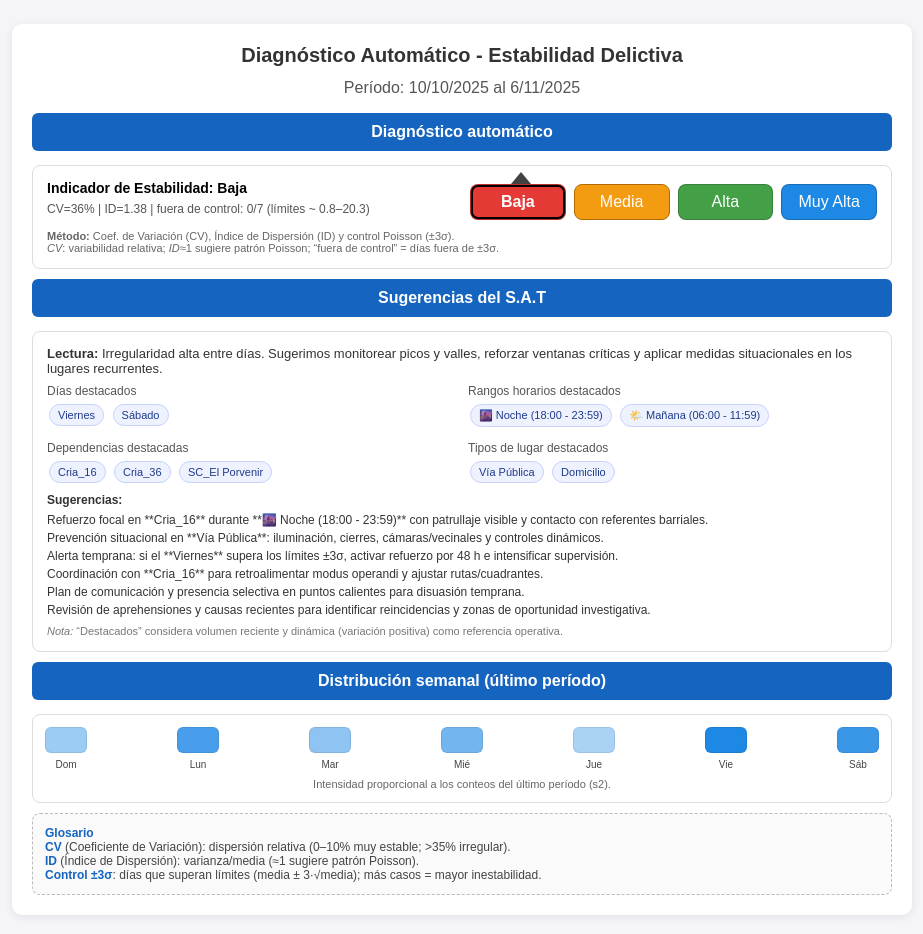
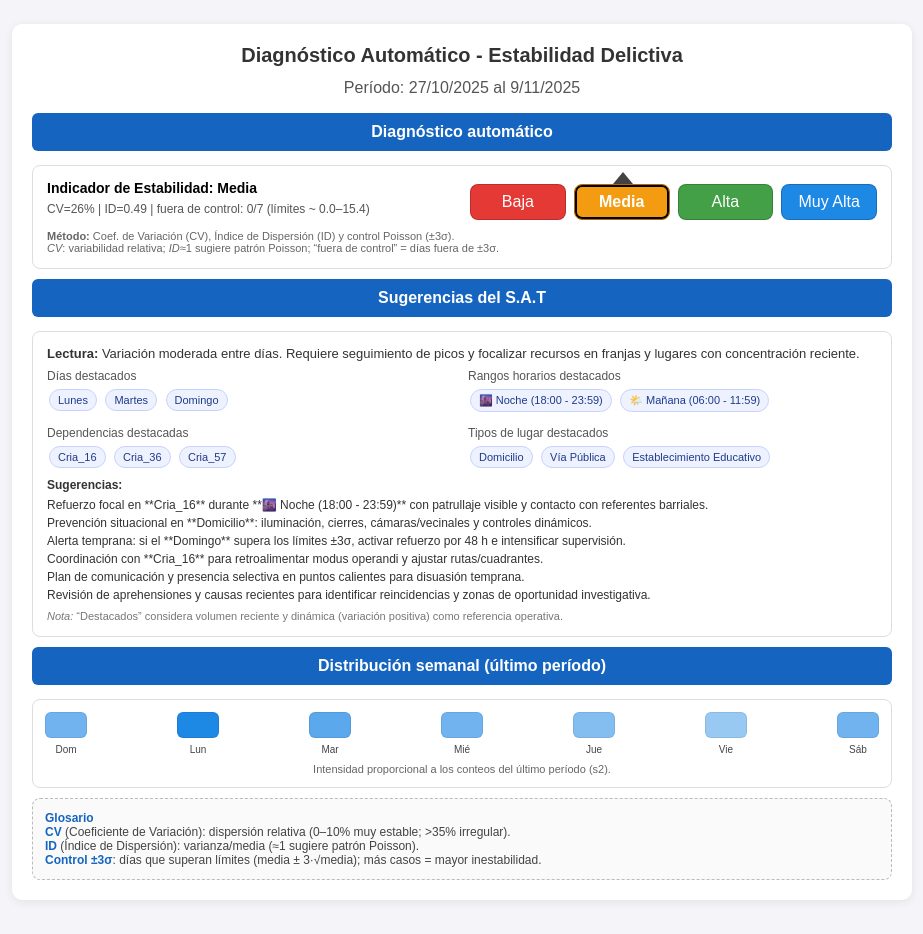
Before and after one commit to satdistrital6-prog/diagnostico, a plain HTML site: page index.html in a window 1280 px wide. Shown: the whole page, without its empty margins (178-1101 px from the left). Drawn offline with Linux system fonts and the light colour scheme.

Commit message:
Update index.html

```diff
--- a/index.html
+++ b/index.html
@@ -16,14 +16,14 @@
   <body>
     <div class="container">
       <h1>Diagnóstico Automático - Estabilidad Delictiva</h1>
-      <p>Período: 10/10/2025 al 6/11/2025</p>
+      <p>Período: 27/10/2025 al 9/11/2025</p>
 
   <div class="header">Diagnóstico automático</div>
   <div style="border:1px solid #ddd;border-radius:8px;padding:14px;background:#fff;margin:10px 0;">
     <div style="display:flex;align-items:flex-start;gap:16px;flex-wrap:wrap;">
       <div style="flex:1;min-width:280px">
-        <div style="font-weight:bold;font-size:14px;margin-bottom:6px;">Indicador de Estabilidad: Baja</div>
-        <div style="font-size:12px;color:#555;">CV=36% | ID=1.38 | fuera de control: 0/7 (límites ~ 0.8–20.3)</div>
+        <div style="font-weight:bold;font-size:14px;margin-bottom:6px;">Indicador de Estabilidad: Media</div>
+        <div style="font-size:12px;color:#555;">CV=26% | ID=0.49 | fuera de control: 0/7 (límites ~ 0.0–15.4)</div>
       </div>
       <div style="flex:1;min-width:300px">
     <div style="position:relative;margin-top:4px;">
@@ -36,7 +36,7 @@
            padding:8px 10px;
            text-align:center;
            border:1px solid rgba(0,0,0,0.2);
-           box-shadow:0 0 0 2px #000 inset;font-weight:bold;
+
           ">
   Baja
 </div>
@@ -49,7 +49,7 @@
            padding:8px 10px;
            text-align:center;
            border:1px solid #b36b00;
-
+           box-shadow:0 0 0 2px #000 inset;font-weight:bold;
           ">
   Media
 </div>
@@ -83,7 +83,7 @@
 
       </div>
       <div style="
-        position:absolute; left: calc(12.5% - 10px); top:-12px;
+        position:absolute; left: calc(37.5% - 10px); top:-12px;
         width: 0; height: 0; border-left: 10px solid transparent; border-right: 10px solid transparent;
         border-bottom: 12px solid #424242;
       "></div>
@@ -99,13 +99,13 @@
   <div class="header">Sugerencias del S.A.T</div>
   <div style="border:1px solid #ddd;border-radius:8px;padding:14px;background:#fff;margin:10px 0;">
     <div style="font-size:13px;color:#333;margin-bottom:8px;">
-      <b>Lectura:</b> Irregularidad alta entre días. Sugerimos monitorear picos y valles, reforzar ventanas críticas y aplicar medidas situacionales en los lugares recurrentes.
+      <b>Lectura:</b> Variación moderada entre días. Requiere seguimiento de picos y focalizar recursos en franjas y lugares con concentración reciente.
     </div>
 
     <div style="display:grid;grid-template-columns:1fr 1fr;gap:12px; margin-bottom:8px;">
       <div>
         <div style="font-size:12px;color:#555;margin-bottom:4px;">Días destacados</div>
-        <span style="display:inline-block;background:#eef2ff;border:1px solid #c7d2fe;color:#1e3a8a;padding:4px 8px;border-radius:999px;font-size:11px;margin:2px;">Viernes</span> <span style="display:inline-block;background:#eef2ff;border:1px solid #c7d2fe;color:#1e3a8a;padding:4px 8px;border-radius:999px;font-size:11px;margin:2px;">Sábado</span>
+        <span style="display:inline-block;background:#eef2ff;border:1px solid #c7d2fe;color:#1e3a8a;padding:4px 8px;border-radius:999px;font-size:11px;margin:2px;">Lunes</span> <span style="display:inline-block;background:#eef2ff;border:1px solid #c7d2fe;color:#1e3a8a;padding:4px 8px;border-radius:999px;font-size:11px;margin:2px;">Martes</span> <span style="display:inline-block;background:#eef2ff;border:1px solid #c7d2fe;color:#1e3a8a;padding:4px 8px;border-radius:999px;font-size:11px;margin:2px;">Domingo</span>
       </div>
       <div>
         <div style="font-size:12px;color:#555;margin-bottom:4px;">Rangos horarios destacados</div>
@@ -113,18 +113,18 @@
       </div>
       <div>
         <div style="font-size:12px;color:#555;margin-bottom:4px;">Dependencias destacadas</div>
-        <span style="display:inline-block;background:#eef2ff;border:1px solid #c7d2fe;color:#1e3a8a;padding:4px 8px;border-radius:999px;font-size:11px;margin:2px;">Cria_16</span> <span style="display:inline-block;background:#eef2ff;border:1px solid #c7d2fe;color:#1e3a8a;padding:4px 8px;border-radius:999px;font-size:11px;margin:2px;">Cria_36</span> <span style="display:inline-block;background:#eef2ff;border:1px solid #c7d2fe;color:#1e3a8a;padding:4px 8px;border-radius:999px;font-size:11px;margin:2px;">SC_El Porvenir</span>
+        <span style="display:inline-block;background:#eef2ff;border:1px solid #c7d2fe;color:#1e3a8a;padding:4px 8px;border-radius:999px;font-size:11px;margin:2px;">Cria_16</span> <span style="display:inline-block;background:#eef2ff;border:1px solid #c7d2fe;color:#1e3a8a;padding:4px 8px;border-radius:999px;font-size:11px;margin:2px;">Cria_36</span> <span style="display:inline-block;background:#eef2ff;border:1px solid #c7d2fe;color:#1e3a8a;padding:4px 8px;border-radius:999px;font-size:11px;margin:2px;">Cria_57</span>
       </div>
       <div>
         <div style="font-size:12px;color:#555;margin-bottom:4px;">Tipos de lugar destacados</div>
-        <span style="display:inline-block;background:#eef2ff;border:1px solid #c7d2fe;color:#1e3a8a;padding:4px 8px;border-radius:999px;font-size:11px;margin:2px;">Vía Pública</span> <span style="display:inline-block;background:#eef2ff;border:1px solid #c7d2fe;color:#1e3a8a;padding:4px 8px;border-radius:999px;font-size:11px;margin:2px;">Domicilio</span>
+        <span style="display:inline-block;background:#eef2ff;border:1px solid #c7d2fe;color:#1e3a8a;padding:4px 8px;border-radius:999px;font-size:11px;margin:2px;">Domicilio</span> <span style="display:inline-block;background:#eef2ff;border:1px solid #c7d2fe;color:#1e3a8a;padding:4px 8px;border-radius:999px;font-size:11px;margin:2px;">Vía Pública</span> <span style="display:inline-block;background:#eef2ff;border:1px solid #c7d2fe;color:#1e3a8a;padding:4px 8px;border-radius:999px;font-size:11px;margin:2px;">Establecimiento Educativo</span>
       </div>
     </div>
 
     <div style="font-size:12px;color:#333;margin-top:6px;">
       <b>Sugerencias:</b>
       <ul style="list-style:none;margin:6px 0 0 0;padding-left:0;">
-        <li style="margin-bottom:4px;">Refuerzo focal en **Cria_16** durante **🌆 Noche (18:00 - 23:59)** con patrullaje visible y contacto con referentes barriales.</li><li style="margin-bottom:4px;">Prevención situacional en **Vía Pública**: iluminación, cierres, cámaras/vecinales y controles dinámicos.</li><li style="margin-bottom:4px;">Alerta temprana: si el **Viernes** supera los límites ±3σ, activar refuerzo por 48 h e intensificar supervisión.</li><li style="margin-bottom:4px;">Coordinación con **Cria_16** para retroalimentar modus operandi y ajustar rutas/cuadrantes.</li><li style="margin-bottom:4px;">Plan de comunicación y presencia selectiva en puntos calientes para disuasión temprana.</li><li style="margin-bottom:4px;">Revisión de aprehensiones y causas recientes para identificar reincidencias y zonas de oportunidad investigativa.</li>
+        <li style="margin-bottom:4px;">Refuerzo focal en **Cria_16** durante **🌆 Noche (18:00 - 23:59)** con patrullaje visible y contacto con referentes barriales.</li><li style="margin-bottom:4px;">Prevención situacional en **Domicilio**: iluminación, cierres, cámaras/vecinales y controles dinámicos.</li><li style="margin-bottom:4px;">Alerta temprana: si el **Domingo** supera los límites ±3σ, activar refuerzo por 48 h e intensificar supervisión.</li><li style="margin-bottom:4px;">Coordinación con **Cria_16** para retroalimentar modus operandi y ajustar rutas/cuadrantes.</li><li style="margin-bottom:4px;">Plan de comunicación y presencia selectiva en puntos calientes para disuasión temprana.</li><li style="margin-bottom:4px;">Revisión de aprehensiones y causas recientes para identificar reincidencias y zonas de oportunidad investigativa.</li>
       </ul>
       <div style="font-size:11px;color:#777;margin-top:8px;">
         <em>Nota:</em> “Destacados” considera volumen reciente y dinámica (variación positiva) como referencia operativa.
@@ -138,43 +138,43 @@
 
       <div style="display:flex;flex-direction:column;align-items:center;gap:6px;">
         <div title="Domingo: 7"
-             style="width:40px;height:24px;border-radius:6px;background:rgba(30,136,229, 0.4375);border:1px solid rgba(0,0,0,0.08);"></div>
+             style="width:40px;height:24px;border-radius:6px;background:rgba(30,136,229, 0.6363636363636364);border:1px solid rgba(0,0,0,0.08);"></div>
         <div style="font-size:10px;color:#444;">Dom</div>
       </div>
 
       <div style="display:flex;flex-direction:column;align-items:center;gap:6px;">
-        <div title="Lunes: 13"
-             style="width:40px;height:24px;border-radius:6px;background:rgba(30,136,229, 0.8125);border:1px solid rgba(0,0,0,0.08);"></div>
+        <div title="Lunes: 11"
+             style="width:40px;height:24px;border-radius:6px;background:rgba(30,136,229, 1);border:1px solid rgba(0,0,0,0.08);"></div>
         <div style="font-size:10px;color:#444;">Lun</div>
       </div>
 
       <div style="display:flex;flex-direction:column;align-items:center;gap:6px;">
         <div title="Martes: 8"
-             style="width:40px;height:24px;border-radius:6px;background:rgba(30,136,229, 0.5);border:1px solid rgba(0,0,0,0.08);"></div>
+             style="width:40px;height:24px;border-radius:6px;background:rgba(30,136,229, 0.7272727272727273);border:1px solid rgba(0,0,0,0.08);"></div>
         <div style="font-size:10px;color:#444;">Mar</div>
       </div>
 
       <div style="display:flex;flex-direction:column;align-items:center;gap:6px;">
-        <div title="Miércoles: 10"
-             style="width:40px;height:24px;border-radius:6px;background:rgba(30,136,229, 0.625);border:1px solid rgba(0,0,0,0.08);"></div>
+        <div title="Miércoles: 7"
+             style="width:40px;height:24px;border-radius:6px;background:rgba(30,136,229, 0.6363636363636364);border:1px solid rgba(0,0,0,0.08);"></div>
         <div style="font-size:10px;color:#444;">Mié</div>
       </div>
 
       <div style="display:flex;flex-direction:column;align-items:center;gap:6px;">
         <div title="Jueves: 6"
-             style="width:40px;height:24px;border-radius:6px;background:rgba(30,136,229, 0.375);border:1px solid rgba(0,0,0,0.08);"></div>
+             style="width:40px;height:24px;border-radius:6px;background:rgba(30,136,229, 0.5454545454545454);border:1px solid rgba(0,0,0,0.08);"></div>
         <div style="font-size:10px;color:#444;">Jue</div>
       </div>
 
       <div style="display:flex;flex-direction:column;align-items:center;gap:6px;">
-        <div title="Viernes: 16"
-             style="width:40px;height:24px;border-radius:6px;background:rgba(30,136,229, 1);border:1px solid rgba(0,0,0,0.08);"></div>
+        <div title="Viernes: 5"
+             style="width:40px;height:24px;border-radius:6px;background:rgba(30,136,229, 0.45454545454545453);border:1px solid rgba(0,0,0,0.08);"></div>
         <div style="font-size:10px;color:#444;">Vie</div>
       </div>
 
       <div style="display:flex;flex-direction:column;align-items:center;gap:6px;">
-        <div title="Sábado: 14"
-             style="width:40px;height:24px;border-radius:6px;background:rgba(30,136,229, 0.875);border:1px solid rgba(0,0,0,0.08);"></div>
+        <div title="Sábado: 7"
+             style="width:40px;height:24px;border-radius:6px;background:rgba(30,136,229, 0.6363636363636364);border:1px solid rgba(0,0,0,0.08);"></div>
         <div style="font-size:10px;color:#444;">Sáb</div>
       </div>
 
```
